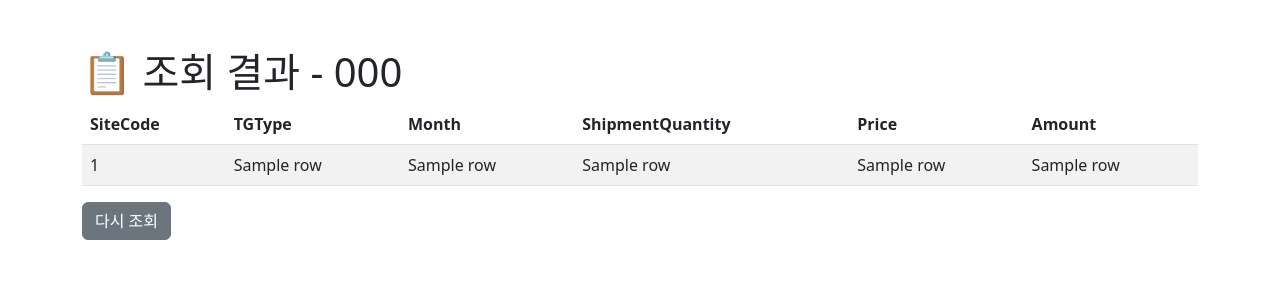
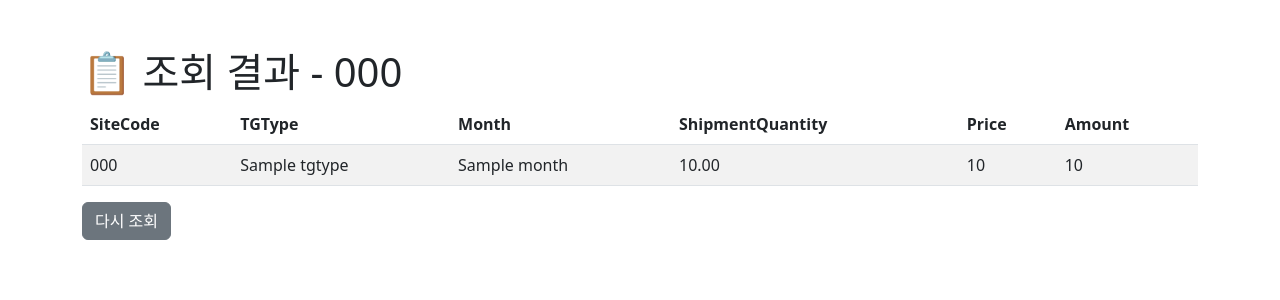
Before and after one commit to pepperbuger/flask-vicon, a Flask app: template templates/result.html in a window 1280 px wide. Shown: the top 300 px of the page. Run offline with Flask 3, Linux system fonts and the light colour scheme; the template is opened without the code that fills it: most values are stand-ins (such as "Sample title", 1, 10 or a date in 2020); parts of the project's set-up code (start-up, migrations or seed data) failed here and were passed over.

Commit message:
Fix session handling for dashboard data persistence

```diff
--- a/app.py
+++ b/app.py
@@ -139,10 +139,24 @@ def home():
     return redirect(url_for("dashboard"))  # 🚀 로그인된 사용자는 대시보드로 이동
 
 # ✅ 대시보드 (로그인 필요)
+from flask import Flask, render_template, request, redirect, url_for, session, jsonify
+import pyodbc
+import pandas as pd
+import os
+import sys
+from flask_login import LoginManager, UserMixin, login_user, logout_user, login_required, current_user
+from dotenv import load_dotenv
+import requests
+
+# ✅ Flask 앱 생성
+app = Flask(__name__)
+app.secret_key = os.getenv("SECRET_KEY", "your_fallback_secret")  # 세션을 사용하려면 secret_key 필요
+
+
 @app.route("/dashboard", methods=["GET", "POST"])
 @login_required
 def dashboard():
-    data = None  # 🔹 데이터를 유지하기 위한 변수
+    data = session.get("data", None)  # 🔹 세션에서 데이터를 가져오기
 
     if request.method == "POST":
         site_code = request.form.get("site_code")
@@ -152,20 +166,18 @@ def dashboard():
             return render_template("index.html", error="❌ 현장코드를 입력하세요.")
 
         site_code = site_code.strip()
-
         print(f"🔍 변환된 site_code: '{site_code}'")
 
         data = query_database(site_code)
 
-        # ✅ JSON 데이터 형식인지 확인
-        if isinstance(data, tuple):
-            data = data[0]  # 튜플이면 첫 번째 요소만 사용
+        # ✅ 조회된 데이터를 세션에 저장 (브라우저 새로고침해도 유지됨)
+        session["data"] = data
 
         if "error" in data:
             return render_template("index.html", error=data["error"])
 
-    # 🔹 데이터가 None이 아닐 경우 유지하면서 렌더링
     return render_template("index.html", data=data)
+
 
 
 # ✅ 데이터 조회 함수
--- a/templates/result.html
+++ b/templates/result.html
@@ -19,14 +19,14 @@
             </tr>
         </thead>
         <tbody>
-            {% for row in data %}
+            {% for row in data['details'] %}
             <tr>
-                <td>{{ row[0] }}</td>
-                <td>{{ row[1] }}</td>
-                <td>{{ row[2] }}</td>
-                <td>{{ row[3] }}</td>
-                <td>{{ row[4] }}</td>
-                <td>{{ row[5] }}</td>
+                <td>{{ row["SiteCode"] }}</td>
+                <td>{{ row["TGType"] }}</td>
+                <td>{{ row["Month"] }}</td>
+                <td>{{ "{:,.2f}".format(row["ShipmentQuantity"]) }}</td>
+                <td>{{ "{:,.0f}".format(row["Price"]) }}</td>
+                <td>{{ "{:,.0f}".format(row["Amount"]) }}</td>
             </tr>
             {% endfor %}
         </tbody>
```
